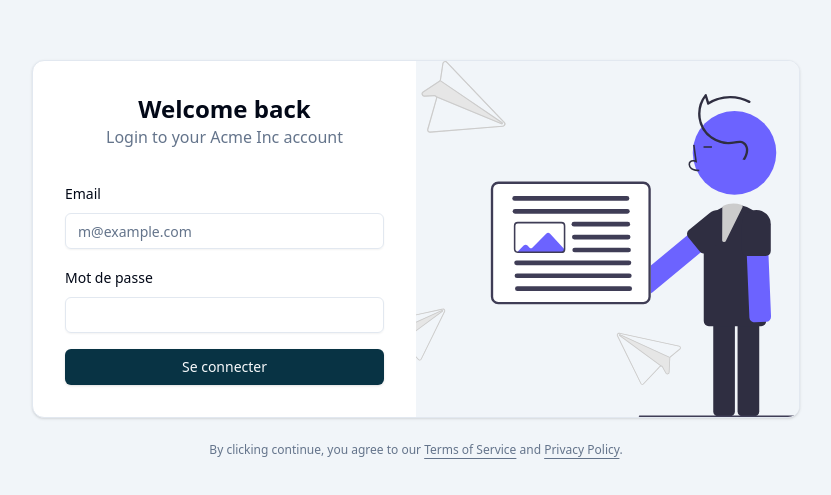
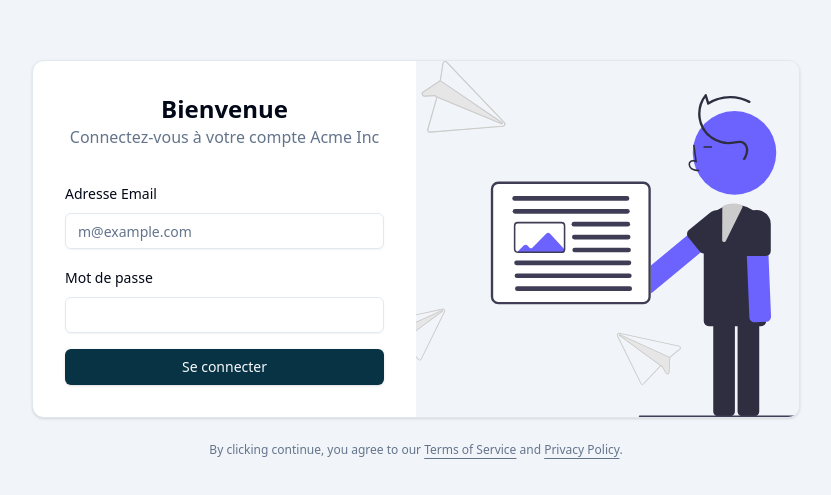
Before and after one commit to HardsonTsi/mercato-frontend, a React (Vite) app: page /auth in a window 1280 px wide. Shown: the part 141-636 px from the top of the page, without its empty margins (224-1055 px from the left). Built offline with nearby package versions, Linux system fonts and the light colour scheme.

Commit message:
Traduction login

```diff
--- a/src/components/signin-form.tsx
+++ b/src/components/signin-form.tsx
@@ -23,9 +23,8 @@
   const [signIn, { isLoading }] = useSignInMutation();
 
   const { toast } = useToast();
-  const navigate = useNavigate()
+  const navigate = useNavigate();
   const dispatch = useAppDispatch();
-
 
   const form = useForm<z.infer<typeof signInSchema>>({
     resolver: zodResolver(signInSchema),
@@ -45,14 +44,12 @@
           title: `Bienvenue ${data.data.user.firstname} ${data.data.user.lastname}`,
         });
         dispatch(setAuth(data.data));
-        navigate("/dashboard")
+        navigate('/dashboard');
       })
       .catch((err) => {
-
-
         toast({
           variant: 'destructive',
-          title: err.data.data.message
+          title: err.data.data.message,
         });
       });
   }
@@ -60,7 +57,6 @@
   return (
     <>
       <div>
-
         <div>
           <Form {...form}>
             <form
@@ -69,9 +65,9 @@
             >
               <div className="flex flex-col gap-6 space-y-2">
                 <div className=" flex flex-col items-center text-center ">
-                  <h1 className="text-2xl font-bold">Welcome back</h1>
+                  <h1 className="text-2xl font-bold">Bienvenue</h1>
                   <p className="text-balance text-muted-foreground">
-                    Login to your Acme Inc account
+                    Connectez-vous à votre compte Acme Inc
                   </p>
                 </div>
 
@@ -84,7 +80,7 @@
                       name="email"
                       render={({ field }) => (
                         <FormItem>
-                          <FormLabel>Email</FormLabel>
+                          <FormLabel>Adresse Email</FormLabel>
                           <FormControl>
                             <Input {...field} placeholder="m@example.com" />
                           </FormControl>
@@ -112,8 +108,7 @@
                   </div>
 
                   <div className="flex items-center">
-                    <Button type="submit"
-                            className="w-full">
+                    <Button type="submit" className="w-full">
                       <span>Se connecter</span>
 
                       {isLoading && (
```
